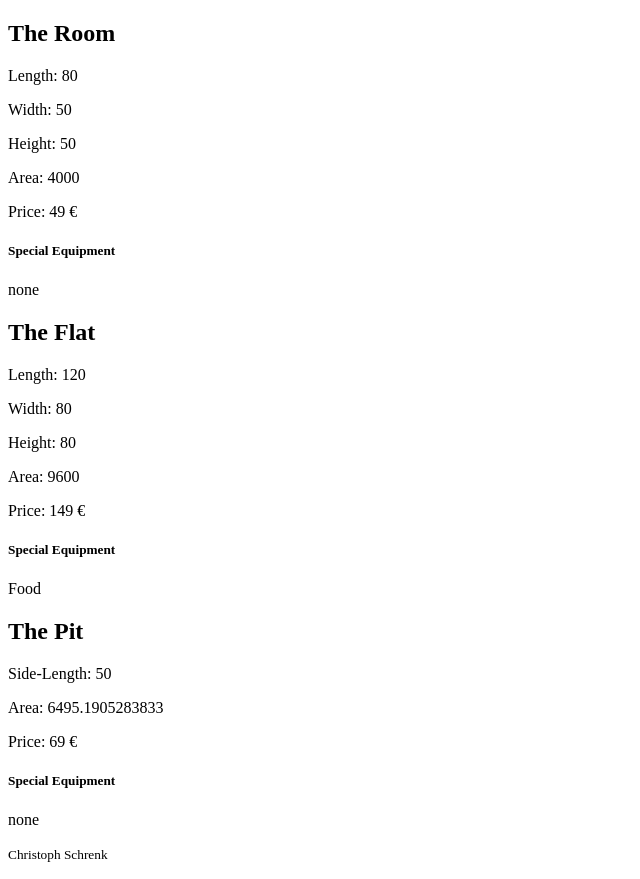
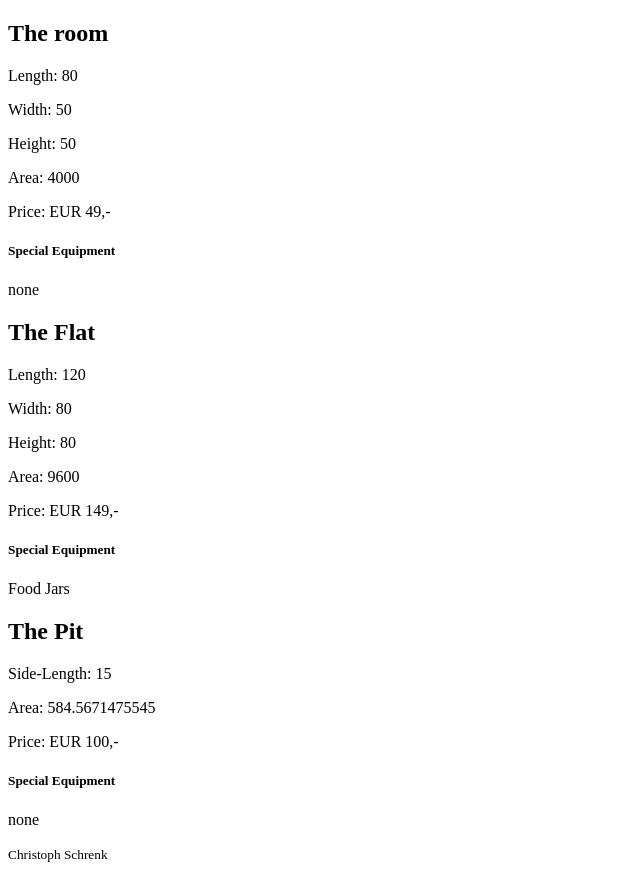
Before and after one commit to Christoph-SCR/MegaHamsterSCR, a PHP site: page / in a window 1280 px wide. Shown: the whole page, without its empty margins (0-640 px from the left). Run offline with PHP 8.4, Linux system fonts and the light colour scheme.

Commit message:
Schleife hinzufügen

```diff
--- a/classes/room.php
+++ b/classes/room.php
@@ -3,13 +3,13 @@ abstract class room
 {
     private $name;
     private $price;
-    private $xtraFeatures;
+    private $SpecialFeatures;
 
     public function __construct($n, $p, $x)
     {
         $this->name = $n;
         $this->price = $p;
-        $this->xtraFeatures = $x;
+        $this->SpecialFeatures = $x;
     }
 
     /**
@@ -33,7 +33,7 @@ abstract class room
      */
     public function getSpecialFeatures()
     {
-        return $this->xtraFeatures;
+        return $this->SpecialFeatures;
     }
 
     public function __toString()
--- a/index.php
+++ b/index.php
@@ -6,18 +6,20 @@
 <body>
     <section id="list-products">
         <?php
-        include ("classes/room.php");
-        include ("classes/rectangle.php");
-        include ("classes/octagon.php");
 
-        $theRoom = new rectangle('The Room', '49 €', 'none', '80', '50', '50');
-        $theFlat = new rectangle('The Flat', '149 €', 'Food', '120', '80', '80');
-        $thePit = new octagon ('The Pit', '69 €', 'none', '50');
+        include('classes/room.php');
+        include('classes/rectangle.php');
+        include('classes/octagon.php');
 
-        echo $theRoom->toHTML();
-        echo $theFlat->toHTML();
-        echo $thePit->toHTML();
+        $array_rooms = [new rectangle('The room','EUR 49,-','none','80', '50','50')
+            ,new rectangle('The Flat','EUR 149,-','Food Jars','120','80','80')
+            ,new octagon('The Pit','EUR 100,-','none','15')];
+
+        foreach ($array_rooms as $room) {
+            echo $room -> toHTML();
+        }
         ?>
+    </section
     </section>
     <footer id="contact">
         <p><small>Christoph Schrenk</small></p>
```
